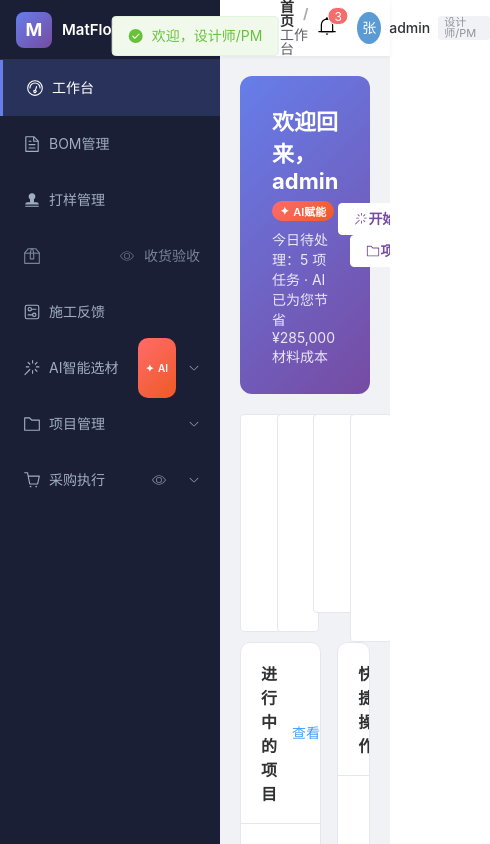
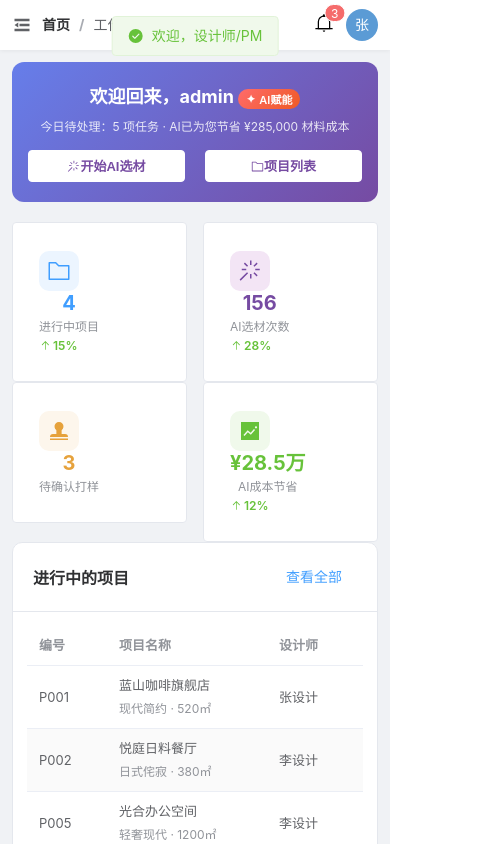
Before and after one commit to KiraCmy/MatFlow, a Vue app: page /#/login in a window 390 px wide. Both pictures are taken after a click on the button "登 录". Shown: the whole page, 490 px wide, since content can reach past the window. Built offline with nearby package versions, Linux system fonts and the light colour scheme.

Commit message:
feat: 移动端响应式适配

```diff
--- a/src/components/MainLayout.vue
+++ b/src/components/MainLayout.vue
@@ -1,7 +1,10 @@
 <template>
   <el-container class="main-layout">
+    <!-- Mobile overlay -->
+    <div class="mobile-overlay" v-if="mobileMenuOpen" @click="mobileMenuOpen = false"></div>
+
     <!-- Sidebar -->
-    <el-aside :width="collapsed ? '64px' : '220px'" class="sidebar">
+    <el-aside :width="collapsed ? '64px' : '220px'" class="sidebar" :class="{'mobile-open': mobileMenuOpen}">
       <div class="logo-area">
         <div class="logo-icon">M</div>
         <transition name="fade">
@@ -14,7 +17,8 @@
 
         <el-menu-item v-for="item in visibleMenus" :key="item.index"
           :index="item.index"
-          :class="{'is-readonly': item.readonlyHint}">
+          :class="{'is-readonly': item.readonlyHint}"
+          @click="mobileMenuOpen = false">
           <el-icon><component :is="item.icon" /></el-icon>
           <template #title>{{ item.title }}</template>
           <span v-if="item.badge" class="ai-badge" style="margin-left:auto;font-size:10px;">{{ item.badge }}</span>
@@ -31,7 +35,8 @@
             </template>
             <el-menu-item v-for="child in item.children" :key="child.index"
               :index="child.index"
-              :class="{'is-readonly': child.readonlyHint}">
+              :class="{'is-readonly': child.readonlyHint}"
+              @click="mobileMenuOpen = false">
               <el-icon><component :is="child.icon" /></el-icon>
               {{ child.title }}
             </el-menu-item>
@@ -85,8 +90,8 @@
           <el-dropdown @command="handleCommand">
             <div class="user-info">
               <el-avatar :size="32" style="background:#5b9bd5">张</el-avatar>
-              <span class="user-name">{{ userStore.user.name }}</span>
-              <span class="user-role">{{ userStore.user.roleLabel || userStore.user.role }}</span>
+              <span class="user-name user-name-desktop">{{ userStore.user.name }}</span>
+              <span class="user-role user-role-desktop">{{ userStore.user.roleLabel || userStore.user.role }}</span>
             </div>
             <template #dropdown>
               <el-dropdown-menu>
@@ -122,6 +127,8 @@ const userStore = useAppStore()
 const collapsed = computed(() => userStore.sidebarCollapsed)
 const activeMenu = computed(() => route.path)
 
+const mobileMenuOpen = ref(false)
+
 const showNotifications = ref(false)
 const notifFilter = ref('all')
 
@@ -155,7 +162,13 @@ const visibleSubMenus = computed(() => {
   return userStore.getVisibleMenus().filter(item => item.children)
 })
 
-function toggle() { userStore.toggleSidebar() }
+function toggle() {
+  if (window.innerWidth <= 768) {
+    mobileMenuOpen.value = !mobileMenuOpen.value
+  } else {
+    userStore.toggleSidebar()
+  }
+}
 function handleCommand(cmd) {
   if (cmd === 'logout') router.push('/login')
 }
@@ -169,6 +182,7 @@ function handleCommand(cmd) {
   overflow: hidden;
   transition: width 0.3s ease;
   box-shadow: 2px 0 8px rgba(0,0,0,0.15);
+  z-index: 1001;
 }
 .logo-area {
   display: flex; align-items: center; gap: 10px;
@@ -194,6 +208,15 @@ function handleCommand(cmd) {
 .sidebar-menu .el-sub-menu .el-menu-item { padding-left: 50px !important; min-width: 0; }
 .sidebar-menu .el-sub-menu__title:hover, .sidebar-menu .el-menu-item:hover { background: rgba(255,255,255,0.06) !important; }
 .readonly-icon { color: #a0aec0; font-size: 14px; margin-left: auto; opacity: 0.7; }
+
+/* Mobile overlay */
+.mobile-overlay {
+  display: none;
+  position: fixed;
+  inset: 0;
+  background: rgba(0,0,0,0.5);
+  z-index: 1000;
+}
 
 .main-container { background: #f0f2f5; }
 
@@ -227,4 +250,41 @@ function handleCommand(cmd) {
 .np-desc { font-size: 12px; color: #606266; line-height: 1.5; overflow: hidden; text-overflow: ellipsis; display: -webkit-box; -webkit-line-clamp: 2; -webkit-box-orient: vertical; }
 .np-time { font-size: 11px; color: #c0c4cc; margin-top: 4px; }
 .np-empty { text-align: center; color: #c0c4cc; padding: 40px 0; font-size: 14px; }
+
+/* ===== Mobile Responsive ===== */
+@media (max-width: 768px) {
+  .mobile-overlay.active,
+  .sidebar.mobile-open ~ .mobile-overlay {
+    display: block;
+  }
+  .mobile-overlay {
+    display: block;
+  }
+
+  .sidebar {
+    position: fixed;
+    left: -260px;
+    top: 0;
+    height: 100vh;
+    width: 220px !important;
+    transition: left 0.3s ease;
+  }
+  .sidebar.mobile-open {
+    left: 0;
+  }
+  .sidebar .el-menu--collapse {
+    width: 220px !important;
+  }
+  .sidebar-menu { height: calc(100vh - 60px); }
+
+  .topbar { padding: 0 12px; height: 50px; }
+  .topbar-left { gap: 10px; }
+  .topbar-right { gap: 12px; }
+  .user-name-desktop { display: none; }
+  .user-role-desktop { display: none; }
+
+  .content-area { padding: 12px; height: calc(100vh - 50px); }
+
+  .np-header { flex-direction: column; gap: 8px; align-items: flex-start; }
+}
 </style>
--- a/src/style.css
+++ b/src/style.css
@@ -45,3 +45,19 @@ html, body, #app { height: 100%; font-family: 'PingFang SC', 'Microsoft YaHei',
 }
 .module-header h2 { font-size: 20px; font-weight: 600; color: #303133; }
 .module-header .module-desc { font-size: 13px; color: #909399; margin-top: 4px; }
+
+/* ===== Mobile Responsive ===== */
+@media (max-width: 768px) {
+  .el-dialog { width: 92% !important; margin: 8px auto !important; }
+  .el-drawer { width: 90% !important; }
+  .el-message-box { width: 88% !important; }
+  .module-header h2 { font-size: 17px; }
+  .module-header .module-desc { font-size: 12px; }
+
+  /* Make tables horizontally scrollable */
+  .el-table { font-size: 12px; }
+  .el-table .el-button { padding: 5px 8px; font-size: 12px; }
+
+  /* Page padding */
+  .page { padding: 16px !important; }
+}
--- a/src/views/Dashboard.vue
+++ b/src/views/Dashboard.vue
@@ -16,7 +16,7 @@
 
     <!-- Stats Row -->
     <el-row :gutter="16" class="stats-row">
-      <el-col :span="6" v-for="s in roleConfig.stats" :key="s.label">
+      <el-col :xs="12" :sm="12" :md="6" v-for="s in roleConfig.stats" :key="s.label">
         <el-card shadow="hover" class="stat-card">
           <div class="stat-icon" :style="{background: s.bg}"><el-icon :size="24" :color="s.color"><component :is="s.icon" /></el-icon></div>
           <div class="stat-info">
@@ -33,7 +33,7 @@
 
     <el-row :gutter="16">
       <!-- Left column -->
-      <el-col :span="16">
+      <el-col :xs="24" :sm="24" :md="16">
         <!-- Main content card: role-specific -->
         <el-card shadow="hover" class="card">
           <template #header>
@@ -155,8 +155,8 @@
               <span class="ai-badge">实时</span>
             </div>
           </template>
-          <el-row :gutter="16">
-            <el-col :span="8" v-for="ai in aiStats" :key="ai.title">
+          <el-row :gutter="12">
+            <el-col :xs="24" :sm="8" v-for="ai in aiStats" :key="ai.title">
               <div class="ai-stat-item" :style="{borderColor: ai.color}">
                 <div class="ai-stat-num" :style="{color: ai.color}">{{ ai.value }}</div>
                 <div class="ai-stat-title">{{ ai.title }}</div>
@@ -173,8 +173,8 @@
               <span style="font-weight:600;">供应商动态</span>
             </div>
           </template>
-          <el-row :gutter="16">
-            <el-col :span="8" v-for="s in supplierStats" :key="s.title">
+          <el-row :gutter="12">
+            <el-col :xs="24" :sm="8" v-for="s in supplierStats" :key="s.title">
               <div class="ai-stat-item" :style="{borderColor: s.color}">
                 <div class="ai-stat-num" :style="{color: s.color}">{{ s.value }}</div>
                 <div class="ai-stat-title">{{ s.title }}</div>
@@ -211,8 +211,8 @@
               <span class="ai-badge">AI预测</span>
             </div>
           </template>
-          <el-row :gutter="16">
-            <el-col :span="8" v-for="p in profitStats" :key="p.title">
+          <el-row :gutter="12">
+            <el-col :xs="24" :sm="8" v-for="p in profitStats" :key="p.title">
               <div class="ai-stat-item" :style="{borderColor: p.color}">
                 <div class="ai-stat-num" :style="{color: p.color}">{{ p.value }}</div>
                 <div class="ai-stat-title">{{ p.title }}</div>
@@ -224,7 +224,7 @@
       </el-col>
 
       <!-- Right column -->
-      <el-col :span="8">
+      <el-col :xs="24" :sm="24" :md="8">
         <!-- Quick Actions -->
         <el-card shadow="hover" class="card">
           <template #header><span style="font-weight:600;">快捷操作</span></template>
@@ -579,4 +579,33 @@ function getProgressColor(p) { return p > 80 ? '#67c23a' : p > 40 ? '#e6a23c' :
 .budget-name { font-size: 13px; color: #606266; }
 .budget-pct { font-size: 14px; font-weight: 700; }
 .budget-detail { font-size: 12px; color: #909399; margin-top: 4px; }
+
+/* ===== Mobile Responsive ===== */
+@media (max-width: 768px) {
+  .dashboard { max-width: 100%; }
+  .welcome-banner {
+    flex-direction: column;
+    gap: 16px;
+    padding: 20px 16px;
+    text-align: center;
+  }
+  .welcome-text h2 { font-size: 18px; }
+  .welcome-text p { font-size: 12px; }
+  .welcome-actions { display: flex; gap: 8px; width: 100%; }
+  .welcome-actions .el-button { flex: 1; font-size: 13px; }
+
+  .stat-card { padding: 14px 12px; }
+  .stat-icon { width: 40px; height: 40px; }
+  .stat-value { font-size: 20px; }
+  .stat-label { font-size: 12px; }
+
+  .ai-stat-item { padding: 14px 8px; }
+  .ai-stat-num { font-size: 24px; }
+
+  .module-header { flex-direction: column; gap: 8px; align-items: flex-start; }
+
+  /* Force tables to scroll horizontally on mobile */
+  :deep(.el-table) { font-size: 13px; }
+  :deep(.el-card__body) { padding: 14px; }
+}
 </style>
--- a/src/views/Login.vue
+++ b/src/views/Login.vue
@@ -88,4 +88,21 @@ function handleLogin() {
 
 .login-form { margin-bottom: 20px; }
 .login-footer { text-align: center; font-size: 12px; color: #b0b5c3; }
+
+/* ===== Mobile Responsive ===== */
+@media (max-width: 768px) {
+  .login-card {
+    width: calc(100% - 32px);
+    max-width: 420px;
+    padding: 32px 24px;
+    margin: 16px;
+  }
+  .login-header { margin-bottom: 24px; }
+  .login-logo { width: 48px; height: 48px; font-size: 20px; }
+  .login-header h1 { font-size: 18px; }
+  .login-header p { font-size: 12px; }
+  .login-bg-circle.c1 { width: 200px; height: 200px; }
+  .login-bg-circle.c2 { width: 150px; height: 150px; }
+  .login-bg-circle.c3 { width: 100px; height: 100px; }
+}
 </style>
```
